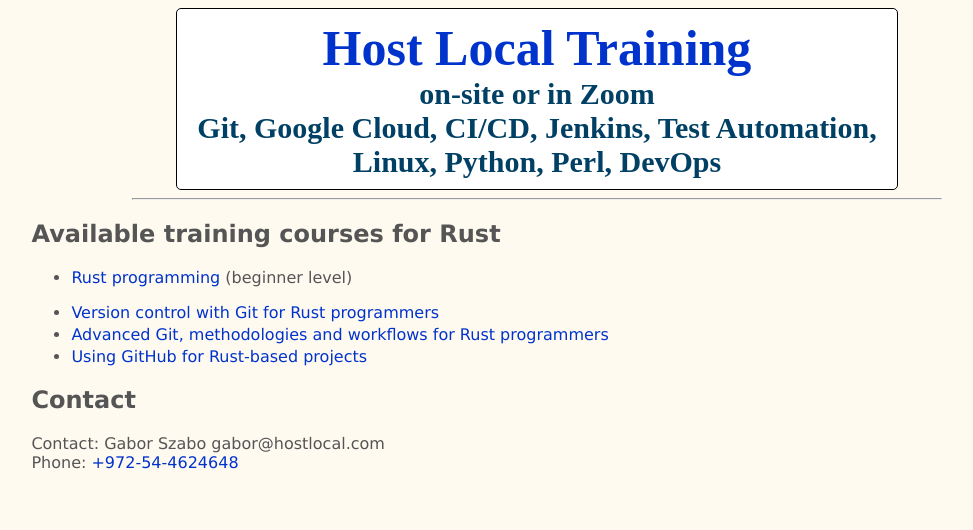
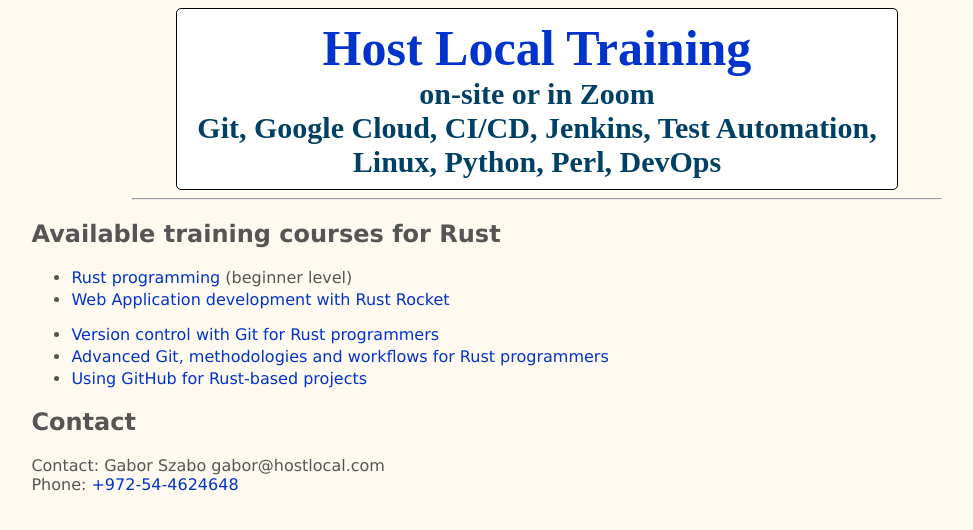
Before and after one commit to szabgab/hostlocal.com, a Flask app: page /rust-courses in a window 1280 px wide. Shown: the top 530 px of the page, without its empty margins (103-1076 px from the left). Run offline with Flask 2, Linux system fonts and the light colour scheme.

Commit message:
link to course

```diff
--- a/templates/rust-courses.html
+++ b/templates/rust-courses.html
@@ -7,6 +7,7 @@
     <p>
     <ul>
       <li><a href="/eng/rust">Rust programming</a> (beginner level)</li>
+      <li><a href="/eng/rust-rocket">Web Application development with Rust Rocket</a></li>
     </ul>
 
     <ul>
```
